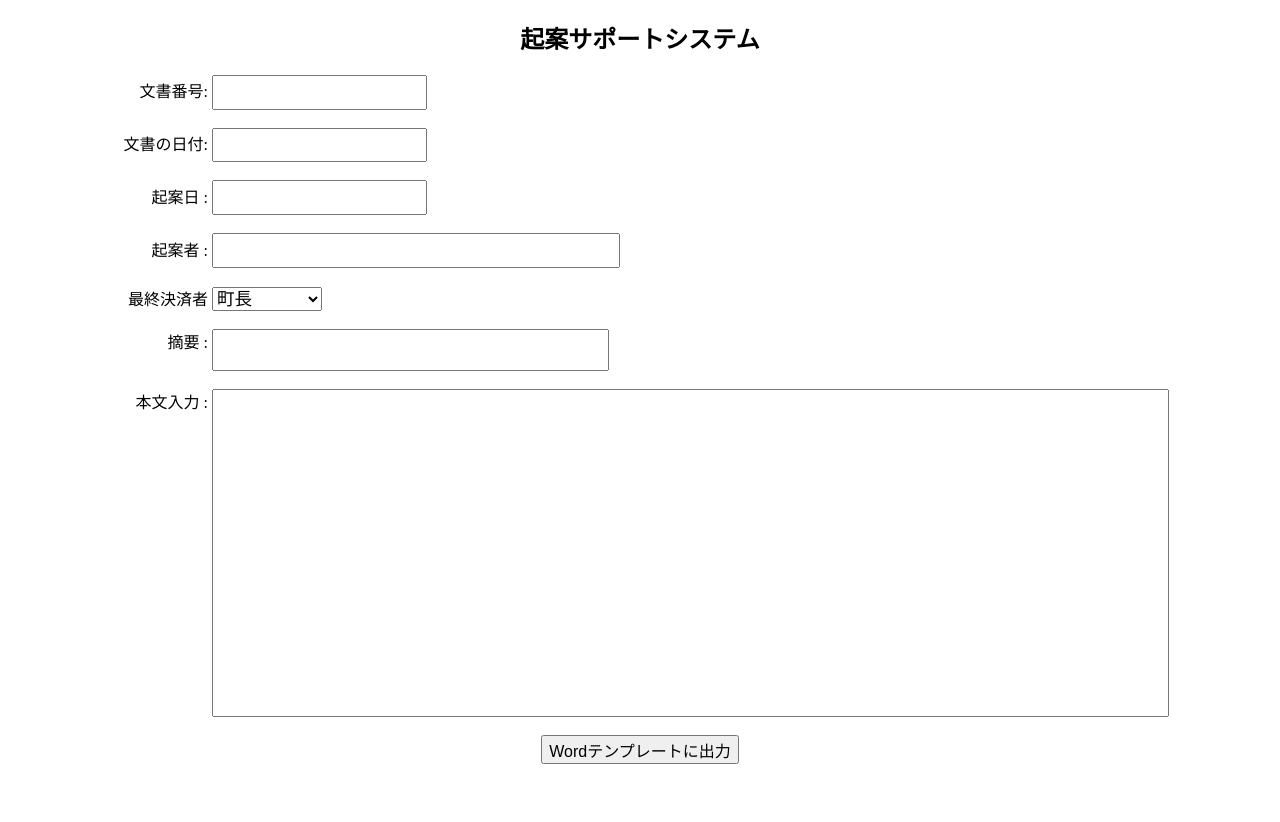
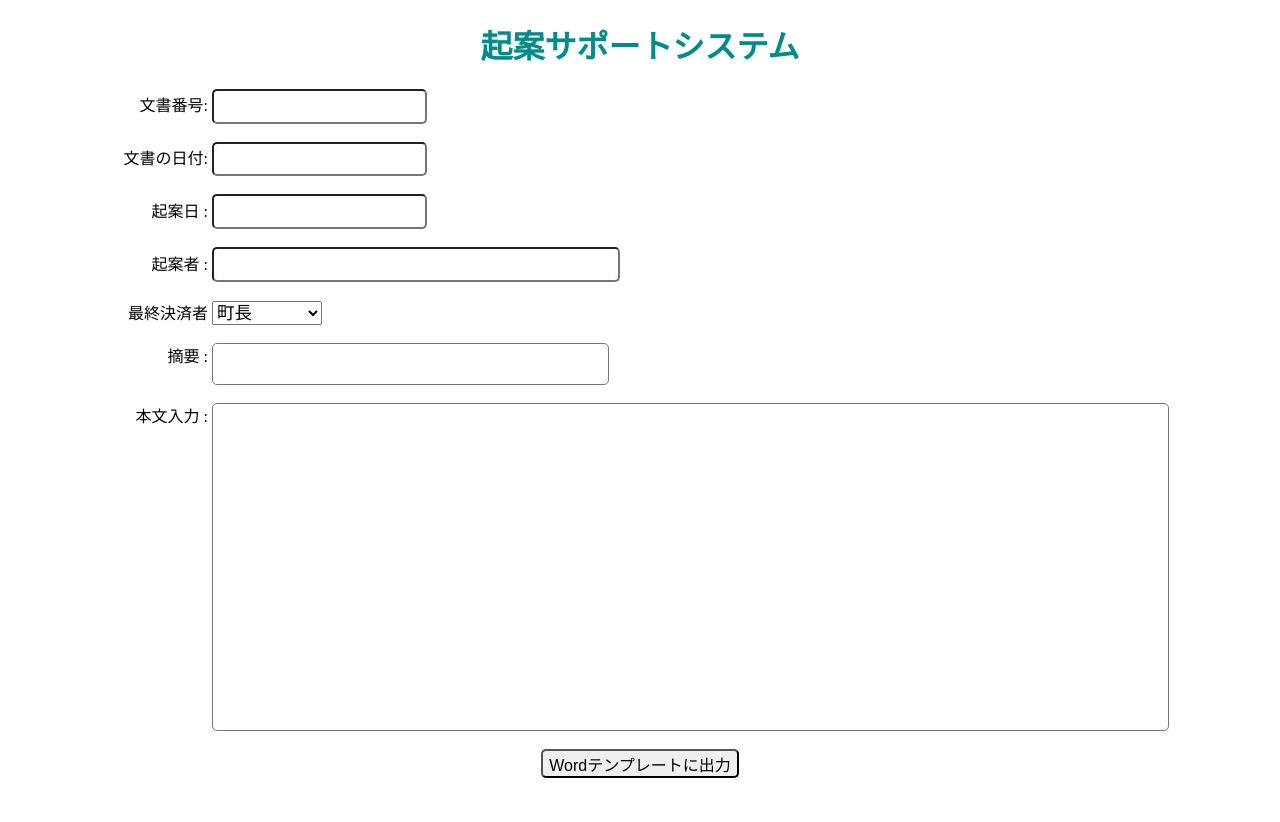
Before and after one commit to piezoh/final_project, a Flask app: page / in a window 1280 px wide. Before the commit the page ends 764 px from the top, so only its background shows below. Run offline with Flask 3, Linux system fonts and the light colour scheme.

Commit message:
HTML修正

```diff
--- a/templates/input_form.html
+++ b/templates/input_form.html
@@ -7,17 +7,19 @@
         input {
             font-size: 100%;
             height: 1.8em;
+            border-radius: 5px;
         }
 
         input:focus {
             outline: 0;
-            box-shadow: 0 0 0 2px rgb(33, 150, 243) inset;
+            box-shadow: 0 0 0 1px rgb(33, 150, 243) inset;
         }
 
         textarea {
             font-size: 150%;
             resize: none;
             vertical-align: top;
+            border-radius: 5px;
         }
 
         textarea:focus {
@@ -42,12 +44,16 @@
             text-align: right;
             width: 200px;
         }
+
+        h1 {
+            color: #008B8B;
+        }
     </style>
 </head>
 
 <body>
     <center>
-        <h2>起案サポートシステム</h2>
+        <h1>起案サポートシステム</h1>
     </center>
     <form action="/get_text" method="post">
         <label for="doc_number">文書番号:</label>
```
